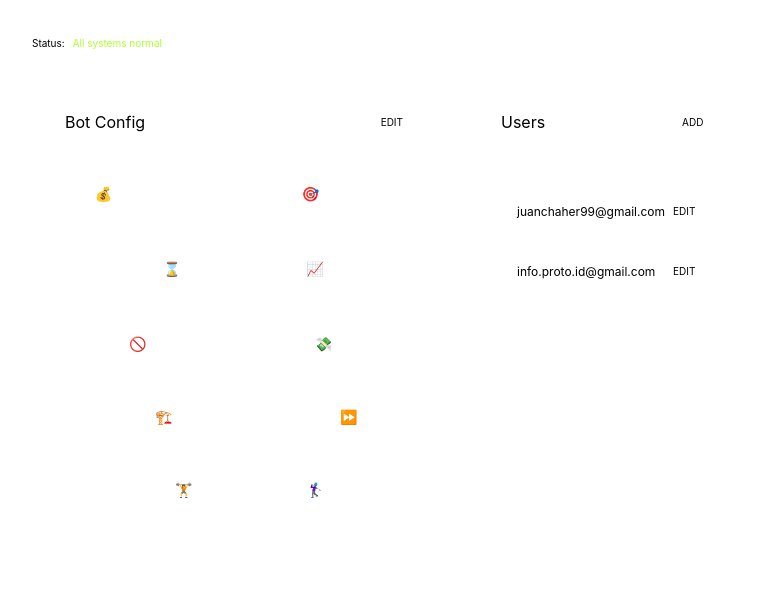
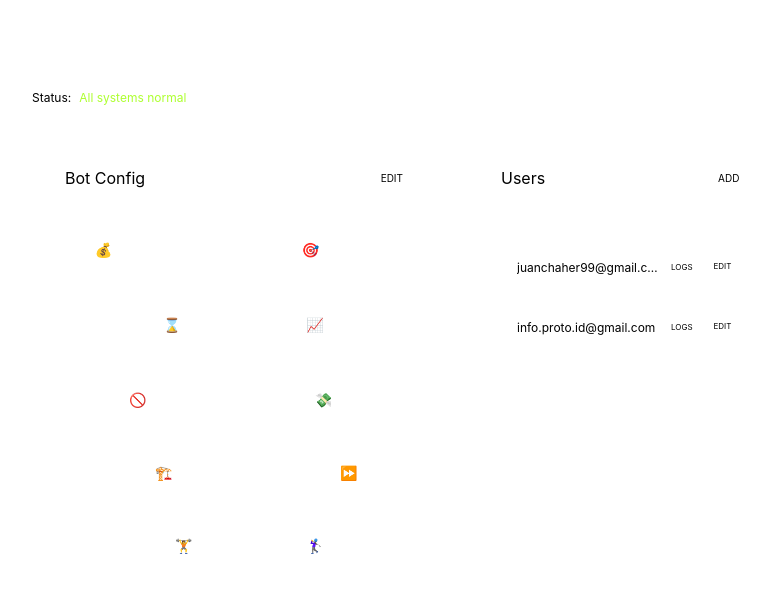
Before and after one commit to sokenny/bot_panel, a Next.js app: page / in a window 1280 px wide. Shown: the top 592 px of the page, without its empty margins (288-1058 px from the left). Built offline with nearby package versions, Linux system fonts and the light colour scheme.

Commit message:
add db connection and config get and post actions

```diff
--- /dev/null
+++ b/models/Config.ts
@@ -0,0 +1,49 @@
+import mongoose, {Schema, model} from "mongoose";
+import { BotConfig as ConfigType } from "../types";
+
+const ConfigSchema = new Schema<ConfigType>({
+    pair: {
+        type: String,
+        required: true
+    },
+    strategy: {
+        type: String,
+        required: true
+    },
+    operation_expiry_time: {
+        type: Number,
+        required: true
+    },
+    cci_peak: {
+        type: Number,
+        required: true
+    },
+    stop_loss: {
+        type: Number,
+        required: true
+    },
+    take_profit: {
+        type: Number,
+        required: true
+    },
+    position_structure: {
+        type: String,
+        required: true
+    },
+    start_gap_percentage: {
+        type: Number,
+        required: true
+    },
+    max_weight_allocation: {
+        type: Number,
+        required: true
+    },
+    leverage: {
+        type: Number,
+        required: true
+    }
+});
+
+const Config = mongoose.models.Config || model<ConfigType>('Config', ConfigSchema);
+
+export default Config;
--- a/package.json
+++ b/package.json
@@ -9,6 +9,7 @@
     "lint": "next lint"
   },
   "dependencies": {
+    "mongoose": "^6.6.5",
     "next": "12.3.1",
     "react": "18.2.0",
     "react-dom": "18.2.0"
--- /dev/null
+++ b/pages/api/config.ts
@@ -0,0 +1,21 @@
+import type { NextApiRequest, NextApiResponse } from 'next'
+import mongooseConnect from '../../utils/db/connect';
+import Config from '../../models/Config';
+
+export default async function handler(req: NextApiRequest, res: NextApiResponse) {
+    await mongooseConnect();
+    if (req.method === 'GET') {
+        const botConfig = await Config.findOne();
+        res.status(200).json(botConfig);
+    }
+    if (req.method === 'POST') {
+        const botConfig = await Config.findOne();
+        Object.keys(req.body).forEach(key => {
+            botConfig[key] = req.body[key];
+        });
+        await botConfig.save();
+        res.status(200).json(botConfig);
+    }
+}
+
+export {};
--- a/pages/index.tsx
+++ b/pages/index.tsx
@@ -1,20 +1,8 @@
 import type { NextPage } from 'next'
 import Head from 'next/head'
+import { BotConfig, IUser } from '../types'
 import { useEffect, useRef, useState } from 'react'
 import styles from '../styles/Home.module.css'
-
-type BotConfig = {
-  pair: string;
-  strategy: "reversion" | "tracing-long" | "tracing-short";
-  operation_expiry_time: number;
-  cci_peak: number;
-  stop_loss: number;
-  take_profit: number;
-  position_structure: string;
-  start_gap_percentage: number;
-  max_weight_allocation: number;
-  leverage: number;
-};
 
 const hardCodedConfig: BotConfig = {
   pair: "BTCUSDT",
@@ -29,17 +17,7 @@ const hardCodedConfig: BotConfig = {
   leverage: 10,
 };
 
-
-type TUser = {
-  id: string | number;
-  email: string;
-  keys: {
-    api_key: string;
-    api_secret: string;
-  }
-}
-
-const users: TUser[] = [
+const users: IUser[] = [
   {
       id: 1,
       email: "juanchaher99@gmail.com",
@@ -79,7 +57,7 @@ const Home: NextPage = () => {
             <BotConfig config={botConfig} setConfig={setBotConfig} />
             <Users users={users} />
           </div>
-          <div className={styles.statusBar}></div>
+          {/* <div className={styles.statusBar}></div> */}
         </section>
       </main>
 
@@ -135,15 +113,27 @@ const BotConfig:React.FC<{config: BotConfig, setConfig: any}> = ({config, setCon
     return positionStructureIsValid();
   }
 
-  function handleClickSave() {
+  async function handleClickSave() {
     if(confirm("By proceeding you will save the current configuration.")){
       if (!validateData()) {
         alert("Invalid position structure");
         return;
       }
+
+      await fetch('/api/config', {
+        method: 'POST',
+        headers: {
+          'Content-Type': 'application/json'
+        },
+        body: JSON.stringify(config)
+      })
+      .then((res) => res.text())
+      .then((data) => {
+        console.log(data);
+      })
+
       setEditing(false);
       configBeforeEditingStarts.current = config;
-      alert("Saved");
     }
   }
 
@@ -288,7 +278,9 @@ const BotConfig:React.FC<{config: BotConfig, setConfig: any}> = ({config, setCon
 
 const Users:React.FC<{users: User[]}> = ({users}) => {
 
-  const [editing, setEditing] = useState<boolean>(false);
+  function handleClickAdd(){
+    alert("TODO: Add user")
+  }
 
   return (
     <section
@@ -297,7 +289,7 @@ const Users:React.FC<{users: User[]}> = ({users}) => {
           <div className={styles.titleSection}>
             <div className={styles.title}>Users</div>
             <div className={styles.edit}
-              onClick={() => setEditing(!editing)}
+              onClick={handleClickAdd}
               >ADD</div>
           </div>
           <div className={styles.usersList}>
@@ -312,7 +304,11 @@ const Users:React.FC<{users: User[]}> = ({users}) => {
 const User:React.FC<{user: TUser}> = ({user}) => {
   return (
     <div className={styles.User} key={user.id}>
-      <div>{user.email}</div> <div className={styles.edit}>edit</div>
+      <div>{user.email}</div>
+      <div className={styles.btns}>
+        <div className={styles.primary}>logs</div>
+        <div className={styles.edit}>edit</div>
+      </div>
     </div>
   )
 }
--- a/styles/Home.module.css
+++ b/styles/Home.module.css
@@ -1,6 +1,6 @@
 .main{
-  padding: 0 25vw;
-  height: 100vh;
+  padding: 10vh 25vw;
+  min-height: 100vh;
   display: flex;
   flex-direction: column;
   justify-content: center;
@@ -15,7 +15,7 @@
   text-align: left;
   display: flex;
   width: 100%;
-  font-size: 10px;
+  font-size: 12px;
   padding: 10px 0;
 }
 
@@ -33,7 +33,7 @@
 .config, .users, .statusBar{
   padding: 48px 32px;
   border: 1px solid rgba(255,255,255,0.3);
-  border-radius: 8px;
+  border-radius: 4px;
   width: 100%;
   height: 600px;
 }
@@ -72,7 +72,7 @@
   display: flex;
 }
 
-.edit, .save, .cancel{
+.edit, .save, .cancel, .primary{
   font-size: 10px;
   padding: 8px 16px;
   border-radius: 4px;
@@ -88,6 +88,18 @@
   background-color: white;
   color: black;
   opacity: 0.5;
+}
+
+.primary{
+  background-color: white;
+  color: black;
+  border: 1px solid transparent;
+}
+
+.primary:hover{
+  background-color: #1e1e1e;
+  color: white;
+  border: 1px solid white;
 }
 
 .save-valid{
@@ -153,7 +165,7 @@
   margin-bottom: 8px;
   font-size: 12px;
   width: 100%;
-  background-color: rgba(255,255,255,0.1);
+  background-color: rgba(255,255,255,0.075);
   border-radius: 4px;
 
   display: flex;
@@ -161,7 +173,28 @@
   align-items: center;
 }
 
-.User .edit{
+.User:hover{
+  background-color: rgba(255,255,255,0.1);
+  cursor: pointer;
+}
+
+.User>div:first-child{
+  max-width: 145px;
+  overflow: hidden;
+  text-overflow: ellipsis;
+  white-space: nowrap;
+}
+
+.User .btns{
+  display: flex;
+}
+
+.User .btns>div{
   padding: 4px 8px;
   text-transform: uppercase;
+  font-size: 8px;
 }
+
+.User .btns>div:first-child{
+  margin-right: 4px;
+}
--- /dev/null
+++ b/types/index.ts
@@ -0,0 +1,21 @@
+export interface BotConfig {
+    pair: string;
+    strategy: "reversion" | "tracing-long" | "tracing-short";
+    operation_expiry_time: number;
+    cci_peak: number;
+    stop_loss: number;
+    take_profit: number;
+    position_structure: string;
+    start_gap_percentage: number;
+    max_weight_allocation: number;
+    leverage: number;
+  };
+
+  export interface IUser {
+    id: string | number;
+    email: string;
+    keys: {
+      api_key: string;
+      api_secret: string;
+    }
+  }
--- /dev/null
+++ b/utils/db/connect.ts
@@ -0,0 +1,2 @@
+import mongoose from 'mongoose';
+export default async ()=> mongoose.connect(process.env.DB_URL || "");
```
Also changed, not shown: pages/api/users.ts (added), 1 other file (tests, documents, lock files or other folders).
